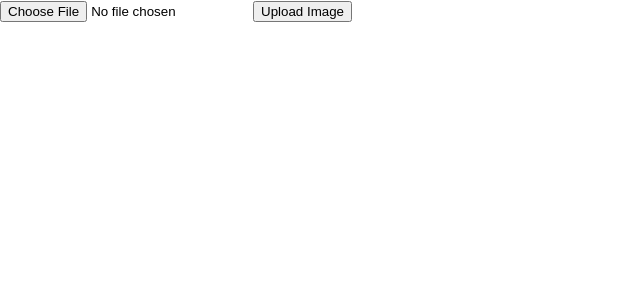
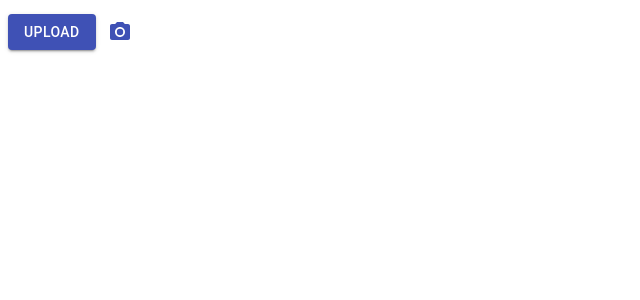
Before and after one commit to licarijd/nightlify-front-end, a Next.js app: page / in a window 1280 px wide. Shown: the top 300 px of the page, without its empty margins (0-640 px from the left). Built offline with nearby package versions, Linux system fonts and the light colour scheme.

Commit message:
Material UI styling

```diff
--- a/package.json
+++ b/package.json
@@ -9,6 +9,8 @@
     "lint": "next lint"
   },
   "dependencies": {
+    "@material-ui/core": "^4.12.3",
+    "@material-ui/icons": "^4.11.2",
     "axios": "^0.21.1",
     "next": "11.0.1",
     "react": "17.0.2",
--- a/pages/index.js
+++ b/pages/index.js
@@ -1,14 +1,32 @@
-import { useState } from 'react';
+import { useState } from 'react'
 import { uploadFile } from './api/files'
+import { makeStyles } from '@material-ui/core/styles';
+import Button from '@material-ui/core/Button';
+import IconButton from '@material-ui/core/IconButton';
+import PhotoCamera from '@material-ui/icons/PhotoCamera';
+import { FormControl } from '@material-ui/core';
 
 const FILE_NAME = 'file'
 const DEFAULT_USERNAME = 'dev'
+const useStyles = makeStyles((theme) => ({
+  root: {
+    '& > *': {
+      margin: theme.spacing(1),
+    },
+  },
+  input: {
+    display: 'none'
+  },
+}))
 
 export default function Home() {
     const [file, setFile] = useState("");
+    console.log(file)
 
     const handleSubmit = async (e) => {
       e.preventDefault()
+      console.log("SUB")
+      console.log(file)
 
       const data = new FormData()
       data.append(FILE_NAME, file, `${DEFAULT_USERNAME}-${new Date().getTime()}-${file.name}`)
@@ -19,11 +37,38 @@ export default function Home() {
         console.log(err)
       }
     }
+    const classes = useStyles()
+    console.log(classes)
 
-    return (
-    <form onSubmit={handleSubmit}>
-      <input name="imageFile" type="file" onChange={e => setFile(e.target.files[0])}/>
-      <input type="submit" value="Upload Image" name="submit"></input>
-    </form>
-  )
+  /*return (
+    <FormControl onSubmit={handleSubmit}>
+      <Input name="imageFile" type="file" onChange={e => setFile(e.target.files[0])}/>
+      <Button type="submit" value="Upload Image" name="submit">Upload Image</Button>
+    </FormControl>
+  )*/
+  return (
+    <div className={classes.root}>
+      <form onSubmit={handleSubmit}>
+      {/*<input
+        accept="image/*"
+        className={classes.input}
+        id="contained-button-file"
+        multiple
+        type="file"
+        onChange={e => setFile(e.target.files[0])}
+      />*/}
+      <label htmlFor="contained-button-file">
+        <Button type="submit" variant="contained" color="primary">
+          Upload
+        </Button>
+      </label>
+      <input accept="image/*" className={classes.input} id="icon-button-file" type="file" onChange={e => setFile(e.target.files[0])}/>
+      <label htmlFor="icon-button-file">
+        <IconButton color="primary" aria-label="upload picture" component="span">
+          <PhotoCamera />
+        </IconButton>
+      </label>
+      </form>
+    </div>
+  );
 }
```
Also changed, not shown: 1 other file (tests, documents, lock files or other folders).
